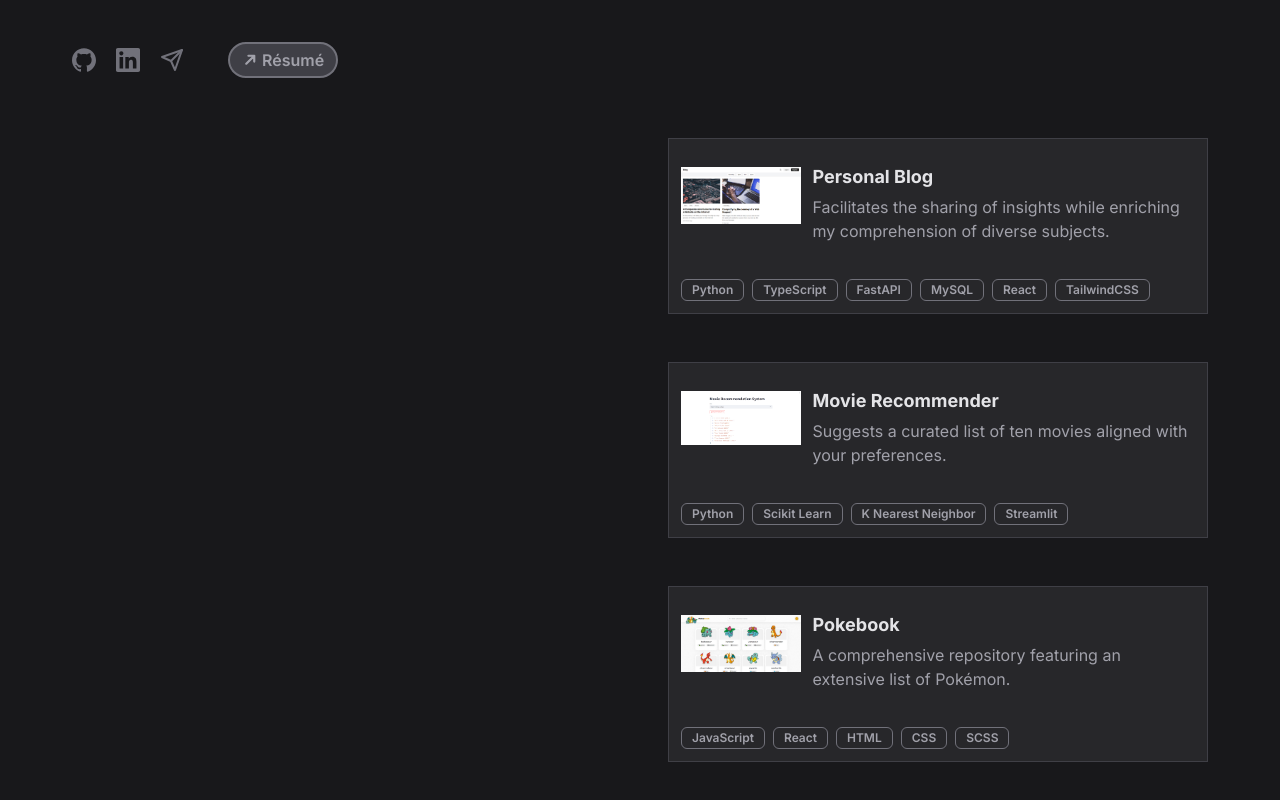
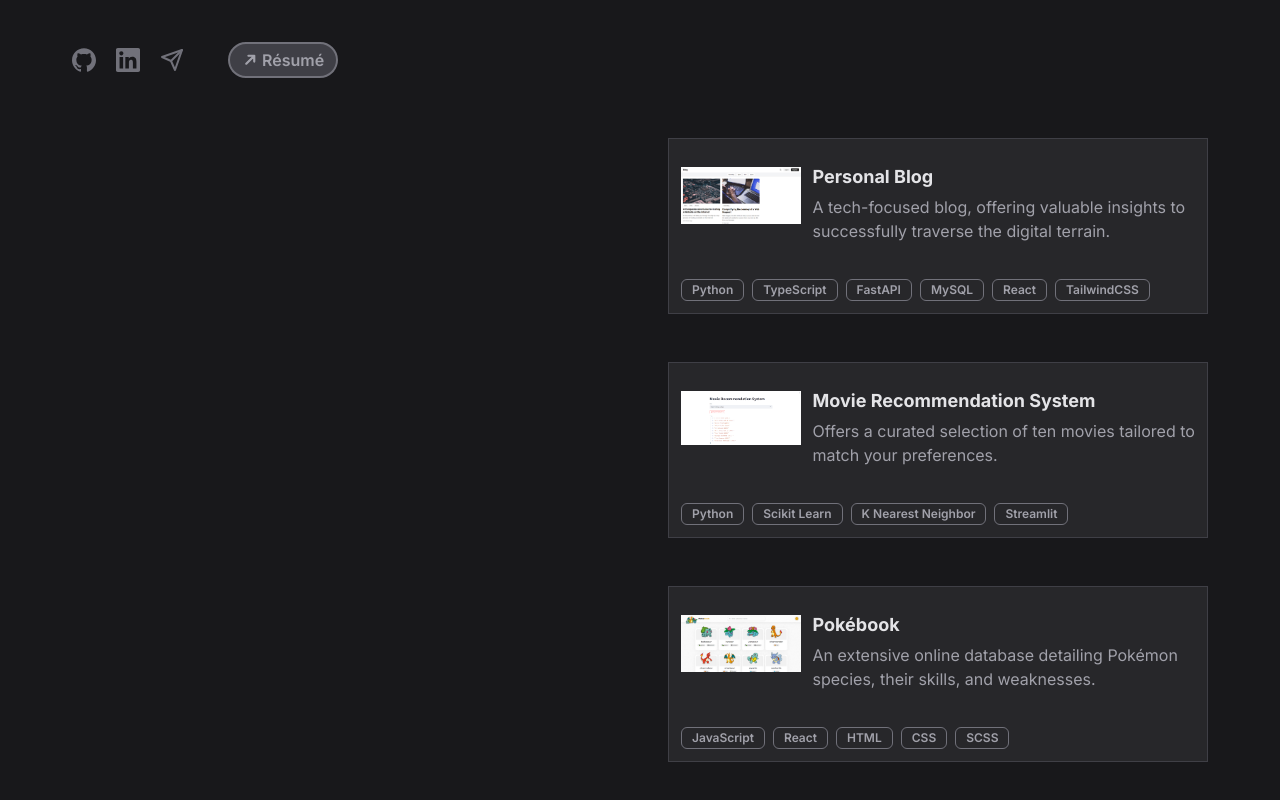
Before and after one commit to des-afari/Portfolio, a React (Vite) app: page / in a window 1280 px wide. Shown: the part 438-1238 px from the top of the page. Built offline with nearby package versions, Linux system fonts and the light colour scheme.

Commit message:
projects refurb

```diff
--- a/src/components/Projects.tsx
+++ b/src/components/Projects.tsx
@@ -16,7 +16,7 @@ const Projects: FC = () => {
             <img src={blogImage} className='col-span-1 w-[55%] lg:w-full lg:mt-1' alt="blog project image" />
             <div className='col-span-3 pt-2 lg:pt-0 lg:space-y-1'>
               <h3 className='text-zinc-200 font-bold text-lg'>Personal Blog</h3>
-              <p>Facilitates the sharing of insights while enriching my comprehension of diverse subjects.</p>
+              <p>A tech-focused blog, offering valuable insights to successfully traverse the digital terrain.</p>
             </div>
           </div>
           <div className='text-xs p-3 flex gap-2 flex-wrap bg-zinc-800 border border-t-0 border-zinc-700'>
@@ -32,8 +32,8 @@ const Projects: FC = () => {
           <div className='lg:grid lg:grid-cols-4 lg:gap-x-3 space-y-2 lg:space-y-0 px-3 py-4 lg:py-6 bg-zinc-800 border border-b-0 border-zinc-700'>
             <img src={recImage} className='col-span-1 w-[55%] lg:w-full lg:mt-1' alt="recommender project image" />
             <div className='col-span-3 pt-2 lg:pt-0 lg:space-y-1'>
-              <h1 className='text-zinc-200 font-bold text-lg'>Movie Recommender</h1>
-              <p>Suggests a curated list of ten movies aligned with your preferences.</p>
+              <h1 className='text-zinc-200 font-bold text-lg'>Movie Recommendation System</h1>
+              <p>Offers a curated selection of ten movies tailored to match your preferences.</p>
             </div>
           </div>
           <div className='text-xs p-3 flex gap-2 flex-wrap bg-zinc-800 border border-t-0 border-zinc-700'>
@@ -47,8 +47,8 @@ const Projects: FC = () => {
           <div className='lg:grid lg:grid-cols-4 lg:gap-x-3 space-y-2 lg:space-y-0 px-3 py-4 lg:py-6 bg-zinc-800 border border-b-0 border-zinc-700'>
             <img src={pokeImage} className='col-span-1 w-[55%] lg:w-full lg:mt-1' alt="pokebook project image" />
             <div className='col-span-3 pt-2 lg:pt-0 lg:space-y-1'>
-              <h3 className='text-zinc-200 font-bold text-lg'>Pokebook</h3>
-              <p>A comprehensive repository featuring an extensive list of Pokémon.</p>
+              <h3 className='text-zinc-200 font-bold text-lg'>Pokébook</h3>
+              <p>An extensive online database detailing Pokémon species, their skills, and weaknesses.</p>
             </div>
           </div>
           <div className='text-xs p-3 flex gap-2 flex-wrap bg-zinc-800 border border-t-0 border-zinc-700'>
```
Also changed, not shown: 1 other file (tests, documents, lock files or other folders).
